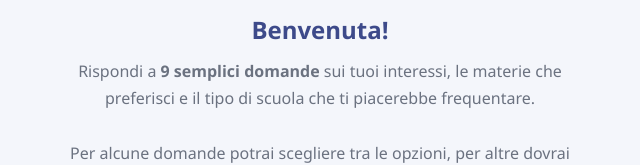
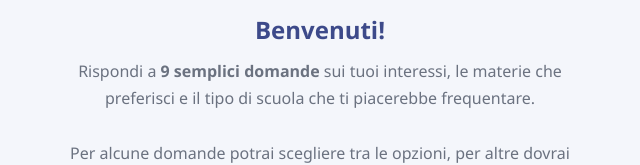
Before and after one commit to VladMorgoth/OrientamentoScuolaSuperiore, a plain HTML site: page index.html in a window 1280 px wide. Shown: the part 252-417 px from the top of the page, 320-960 px from the left. Drawn offline with nearby package versions, Linux system fonts and the light colour scheme.

Commit message:
Update index.html

```diff
--- a/index.html
+++ b/index.html
@@ -692,7 +692,7 @@ function renderWelcome(app) {
     app.innerHTML = `
         <div class="welcome">
             <div class="icon-big">\u{1F393}</div>
-            <h2>Benvenuta!</h2>
+            <h2>Benvenuti!</h2>
             <p>
                 Rispondi a <strong>9 semplici domande</strong> sui tuoi interessi, le materie che preferisci
                 e il tipo di scuola che ti piacerebbe frequentare.<br><br>
```
